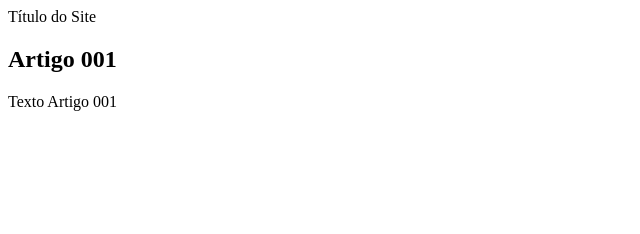
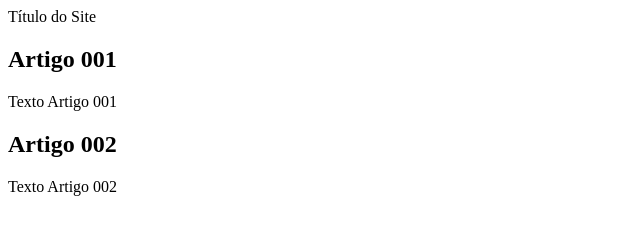
Before and after one commit to kemerson091/projeto-site, a plain HTML site: page index.html in a window 1280 px wide. Shown: the whole page, without its empty margins (0-640 px from the left). Drawn offline with Linux system fonts and the light colour scheme.

Commit message:
add index

```diff
--- a/index.html
+++ b/index.html
@@ -14,7 +14,10 @@
             <h2>Artigo 001</h2>
             <p>Texto Artigo 001</p>
         </article>
-
+        <article>
+            <h2>Artigo 002</h2>
+            <p>Texto Artigo 002</p>
+        </article>
     </main>
 </body>
 </html>
```
